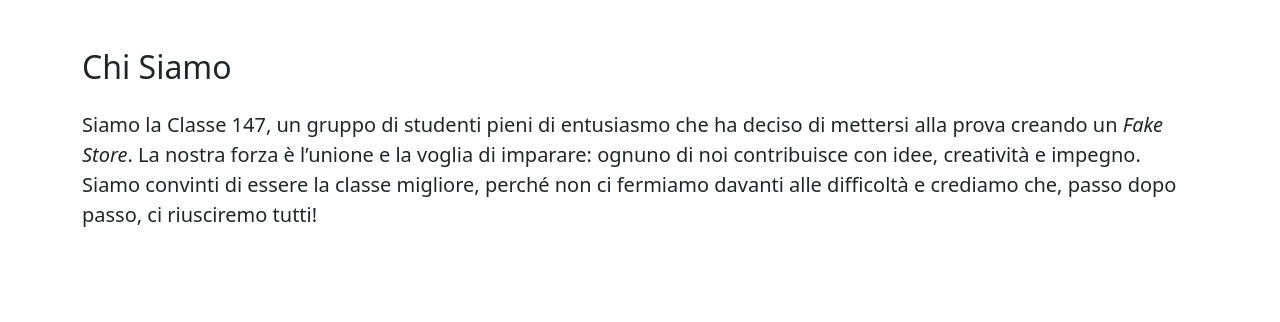
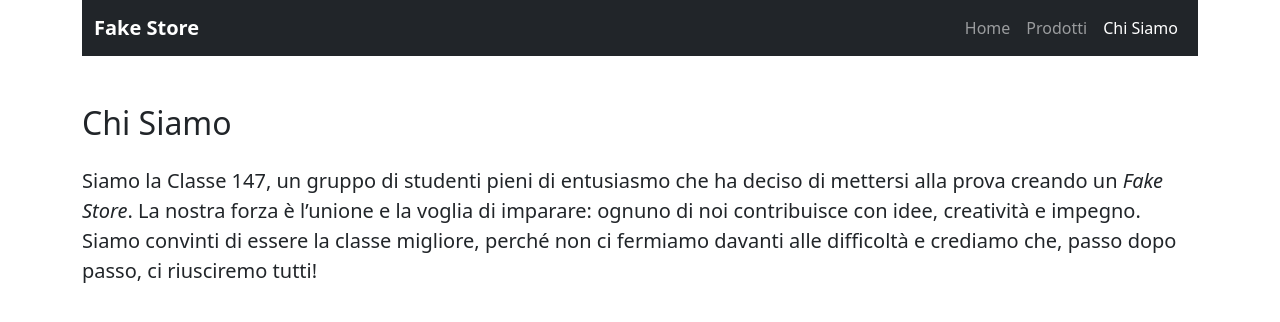
Before and after one commit to dpalexandru/react-router, a React (Vite) app: page /chisiamo in a window 1280 px wide. Shown: the top 322 px of the page. Built offline with nearby package versions, Linux system fonts and the light colour scheme.

Commit message:
feat: add a new component nav bar in all pages

```diff
--- /dev/null
+++ b/src/components/NavBar.jsx
@@ -0,0 +1,35 @@
+import React from 'react'
+import { NavLink } from 'react-router-dom'
+
+const Navbar = () => {
+  return (
+    <nav className="navbar navbar-expand-lg navbar-dark bg-dark">
+      <div className="container">
+        <NavLink className="navbar-brand fw-bold" to="/">
+          Fake Store
+        </NavLink>
+        <div className="collapse navbar-collapse" id="navbarNav">
+          <ul className="navbar-nav ms-auto">
+            <li className="nav-item">
+              <NavLink className="nav-link" to="/">
+                Home
+              </NavLink>
+            </li>
+            <li className="nav-item">
+              <NavLink className="nav-link" to="/prodotti">
+                Prodotti
+              </NavLink>
+            </li>
+            <li className="nav-item">
+              <NavLink className="nav-link" to="/chisiamo">
+                Chi Siamo
+              </NavLink>
+            </li>
+          </ul>
+        </div>
+      </div>
+    </nav>
+  )
+}
+
+export default Navbar
--- a/src/pages/ChiSiamo.jsx
+++ b/src/pages/ChiSiamo.jsx
@@ -1,9 +1,12 @@
 import React from 'react'
+import Navbar from '../components/NavBar'
 
 const ChiSiamo = () => {
   return (
-    <div className="container mt-5">
-      <h2 className="mb-4">Chi Siamo</h2>
+    <div className="container">
+      <Navbar></Navbar>
+
+      <h2 className="mb-4 mt-5">Chi Siamo</h2>
       <p className="lead">
         Siamo la <strong>Classe 147</strong>, un gruppo di studenti pieni di entusiasmo che ha deciso di mettersi alla prova creando un <em>Fake Store</em>.
         La nostra forza è l’unione e la voglia di imparare: ognuno di noi contribuisce con idee, creatività e impegno.
--- a/src/pages/HomePage.jsx
+++ b/src/pages/HomePage.jsx
@@ -1,9 +1,13 @@
 import React from 'react'
+import Navbar from '../components/NavBar'
+import { NavLink } from 'react-router-dom'
 
 const HomePage = () => {
   return (
-    <div className="container mt-5">
-      <div className="text-center mb-4">
+    <div className="container">
+      <Navbar></Navbar>
+
+      <div className="text-center mb-4 mt-5">
         <h1 className="display-5 fw-bold">Benvenuto!</h1>
       </div>
 
@@ -20,7 +24,9 @@ const HomePage = () => {
           <p className="lead">
             Non perdere l'occasione! Dai un’occhiata ai nostri prodotti in super sconto e approfitta delle offerte di oggi.
           </p>
-          <button className="btn btn-primary btn-lg">Vedi Prodotti</button>
+          <NavLink to="/prodotti" className="btn btn-warning fw-bold ms-2">
+            Lista prodotti!
+          </NavLink>
         </div>
       </div>
     </div>
--- a/src/pages/Prodotti.jsx
+++ b/src/pages/Prodotti.jsx
@@ -1,6 +1,7 @@
 import React from 'react'
 import axios from 'axios'
 import { useState, useEffect } from 'react'
+import Navbar from '../components/NavBar'
 
 // link recupero dati
 const url = "https://fakestoreapi.com/products"
@@ -14,7 +15,6 @@ const Prodotti = () => {
   useEffect(() => {
     axios.get(url)
       .then(resp => {
-        console.log(resp.data)
         setProdotti(resp.data)
       })
   }, []
@@ -23,7 +23,9 @@ const Prodotti = () => {
 
   return (
     <div className="container">
-      <div className="row">
+      <Navbar></Navbar>
+
+      <div className="row mt-5">
         <h1>I nostri prodotti: </h1>
         {prodotti.map(prodotto => (
           <div className="col-md-4 mb-4" key={prodotto.id}>
```
